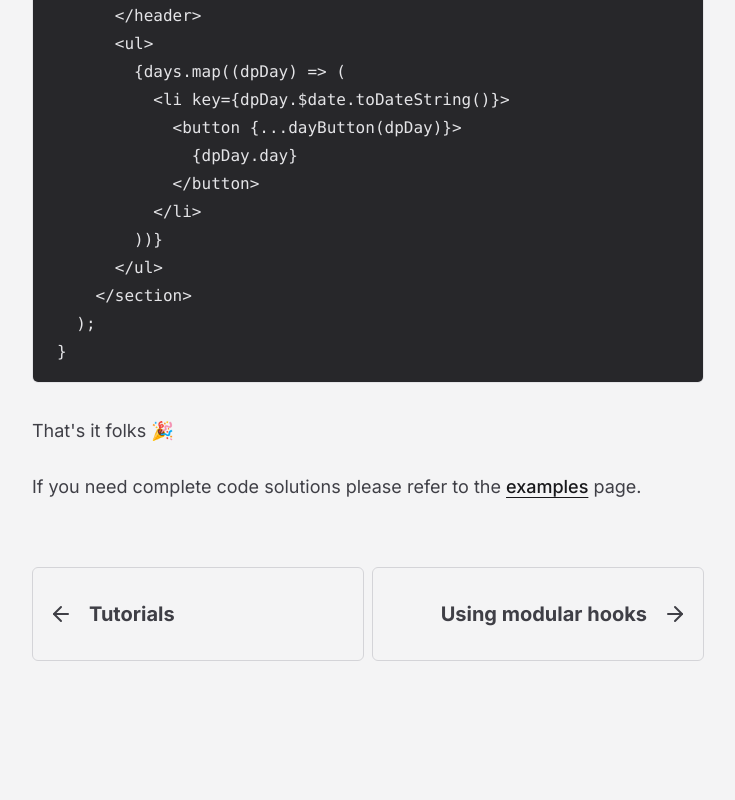
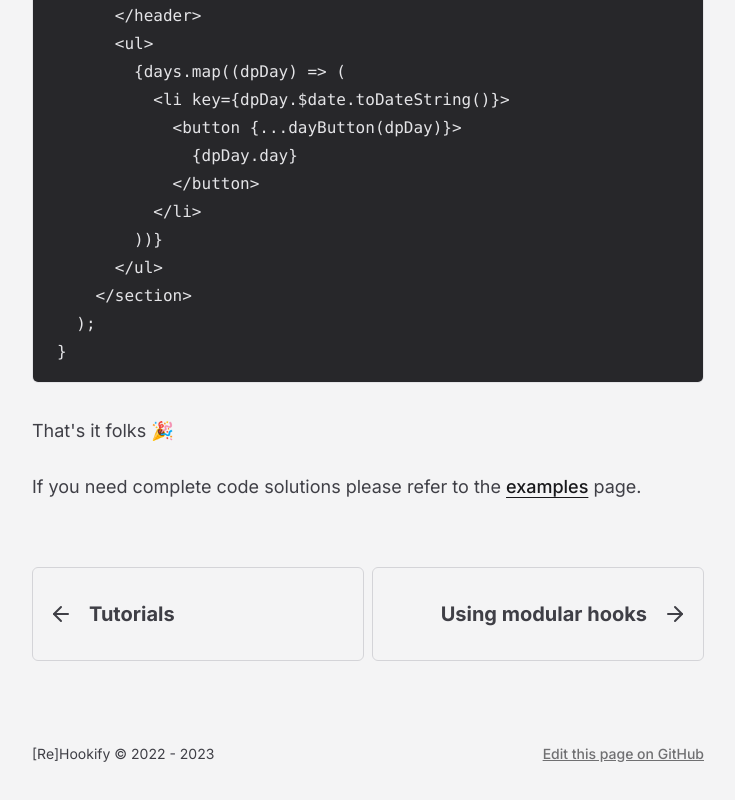
Before and after one commit to rehookify/site, a Next.js app: page /datepicker/all-in-one in a window 1280 px wide. Shown: the part 8249-9049 px from the top of the page, without its empty margins (312-1047 px from the left). Before the commit the page ends 8974 px from the top, so only its background shows below. Built offline with nearby package versions, Linux system fonts and the light colour scheme.

Commit message:
feat: add article footer, change README

```diff
--- a/app/datepicker/layout.tsx
+++ b/app/datepicker/layout.tsx
@@ -2,6 +2,7 @@ import { ArrowLeft } from 'lucide-react';
 import Link from 'next/link';
 import { ReactNode } from 'react';
 
+import { DocsFooter } from '@/src/components/docs-footer';
 import { buttonVariants } from '~/components/button/button';
 import { DocsNavigation } from '~/components/docs-navigation';
 import { DocsStepNavigation } from '~/components/docs-step-navigation';
@@ -18,7 +19,7 @@ export default function DatePickerLayout({
   children: ReactNode;
 }) {
   return (
-    <main className="pl-64 lg:pl-80 xl:pr-60 2xl:pr-72">
+    <main className="block pl-64 lg:pl-80 xl:pr-60 2xl:pr-72">
       <header className="fixed left-64 right-0 top-0 z-20 flex h-16 items-center justify-between bg-zinc-100/80 dark:bg-zinc-900/80 lg:left-80">
         <Link className={cn(buttonVariants())} href="/">
           <ArrowLeft size={20} className="me-2" />
@@ -40,10 +41,11 @@ export default function DatePickerLayout({
       <section className="flex max-w-full justify-center px-6 pb-16 pt-24">
         <article
           id={ARTICLE_CONTENT_ID}
-          className="md:prose-md prose prose-zinc w-full dark:prose-invert lg:prose-lg"
+          className="md:prose-md prose prose-zinc w-full dark:prose-invert lg:prose-lg prose-headings:scroll-mt-16"
         >
           {children}
           <DocsStepNavigation navigation={DATE_PICKER_NAV} />
+          <DocsFooter />
         </article>
       </section>
       <DocsTOC />
--- /dev/null
+++ b/src/components/docs-footer.tsx
@@ -0,0 +1,30 @@
+'use client';
+
+import { usePathname } from 'next/navigation';
+import { useState } from 'react';
+import useIsomorphicLayoutEffect from 'use-isomorphic-layout-effect';
+
+export const DocsFooter = () => {
+  const pathname = usePathname();
+
+  const [copy, setCopy] = useState<string>('');
+
+  useIsomorphicLayoutEffect(() => {
+    const currentYear = new Date().getFullYear();
+    setCopy(`[Re]Hookify © 2022 - ${currentYear}`);
+  }, []);
+
+  return (
+    <footer className="mt-16 flex items-center justify-between text-sm">
+      <p>{copy}</p>
+      <a
+        target="_blank"
+        rel="noopener noreferrer"
+        href={`https://github.com/rehookify/site/edit/main/app${pathname}/page.mdx`}
+        className="no-prose opacity-60 transition-opacity hover:opacity-100"
+      >
+        Edit this page on GitHub
+      </a>
+    </footer>
+  );
+};
--- a/src/components/footer.tsx
+++ b/src/components/footer.tsx
@@ -1,15 +1,14 @@
 'use client';
 
-import React, { useEffect, useState } from 'react';
-
-const START_YEAR = 2022;
+import React, { useState } from 'react';
+import useIsomorphicLayoutEffect from 'use-isomorphic-layout-effect';
 
 export const Footer = () => {
   const [copy, setCopy] = useState<string>('');
 
-  useEffect(() => {
+  useIsomorphicLayoutEffect(() => {
     const currentYear = new Date().getFullYear();
-    setCopy(`[Re]Hookify © ${START_YEAR} - ${currentYear}`);
+    setCopy(`[Re]Hookify © 2022 - ${currentYear}`);
   }, []);
 
   return (
```
Also changed, not shown: 1 other file (tests, documents, lock files or other folders).
